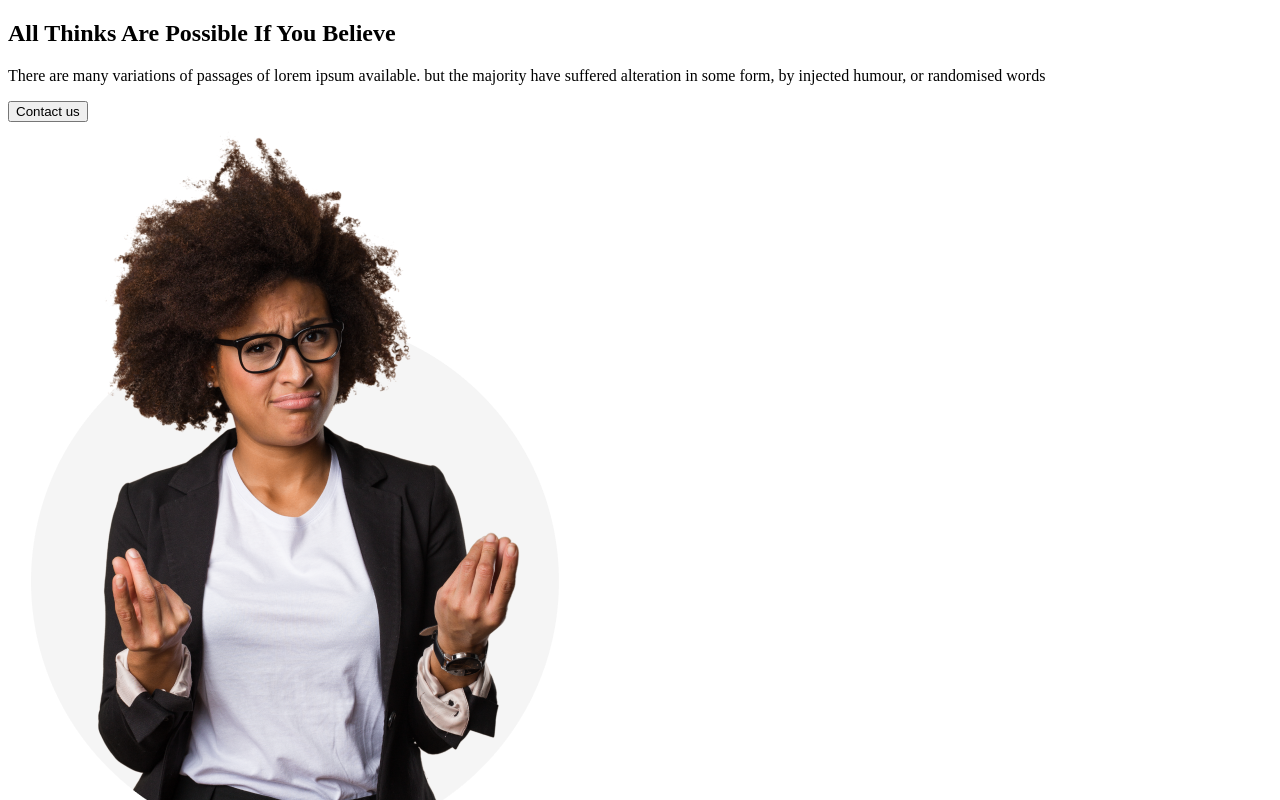
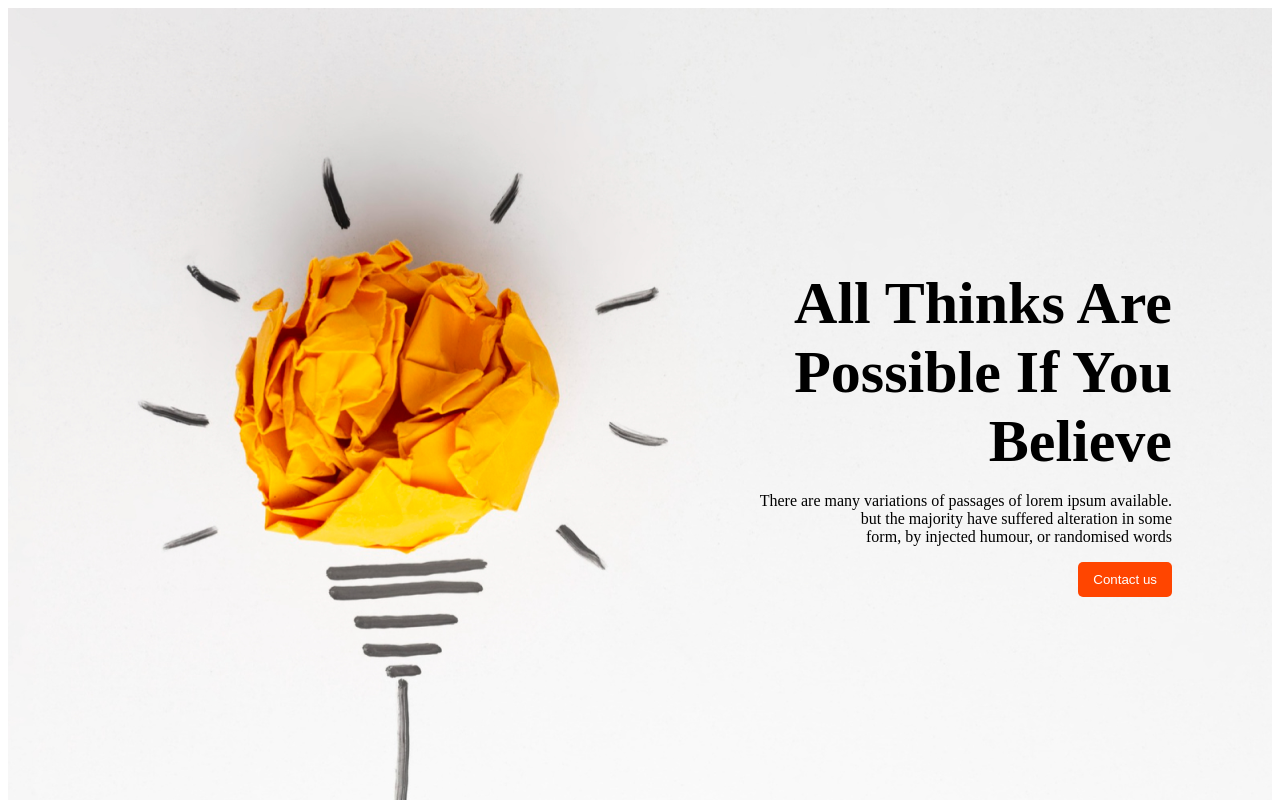
Before and after one commit to mozaherulhasan/mh-new-me, a plain HTML site: page index.html in a window 1280 px wide. Shown: the top 800 px of the page. Drawn offline with Linux system fonts and the light colour scheme.

Commit message:
header styles added

```diff
--- a/index.html
+++ b/index.html
@@ -10,12 +10,14 @@
 <body>
     <!-- header section -->
     <header>
-       <section>
-        <h1>
-            All Thinks Are Possible If You Believe
-        </h1>
-        <p>There are many variations of passages of lorem ipsum available. but the majority have suffered alteration in some form, by injected humour, or randomised words</p>
-        <button>Contact us</button>
+       <section class="header-section">
+        <div class="header-body">
+            <h1 class="header-title">
+                All Thinks Are <br> Possible If You <br> Believe
+            </h1>
+            <p class="header-description">There are many variations of passages of lorem ipsum available. <br> but the majority have suffered alteration in some <br> form, by injected humour, or randomised words</p>
+            <button class="btn-primary">Contact us</button>
+        </div>
        </section>
     </header>
     <main>
--- a/styles/portfolio.css
+++ b/styles/portfolio.css
@@ -0,0 +1,26 @@
+/* header styles */
+
+.header-section {
+    background-image: url(/images/banner/banner1.png);
+    height: 800px;
+    display: flex;
+    justify-content: right;
+    align-items: center;
+}
+
+.header-body{
+text-align: right;
+margin-right: 100px;
+}
+
+.header-title{
+    font-size: 60px;
+    margin-bottom: 5px;
+}
+.btn-primary{
+    color: white;
+    background-color: orangered;
+    border-radius: 5px;
+    border: none;
+    padding: 10px 15px;
+}
```
